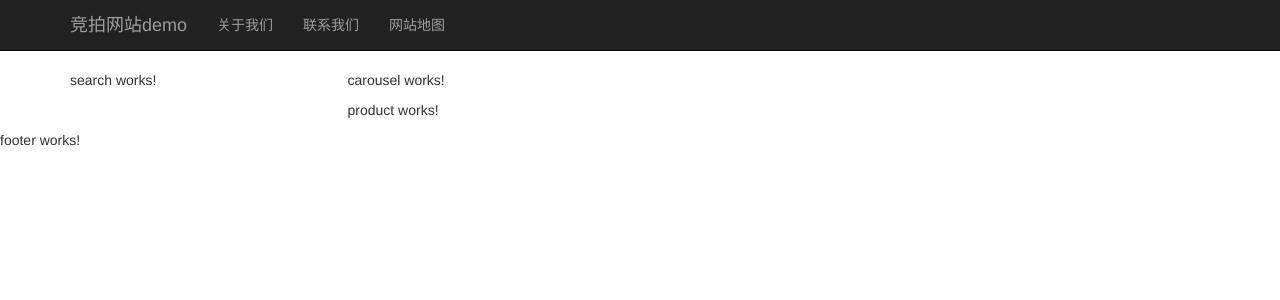
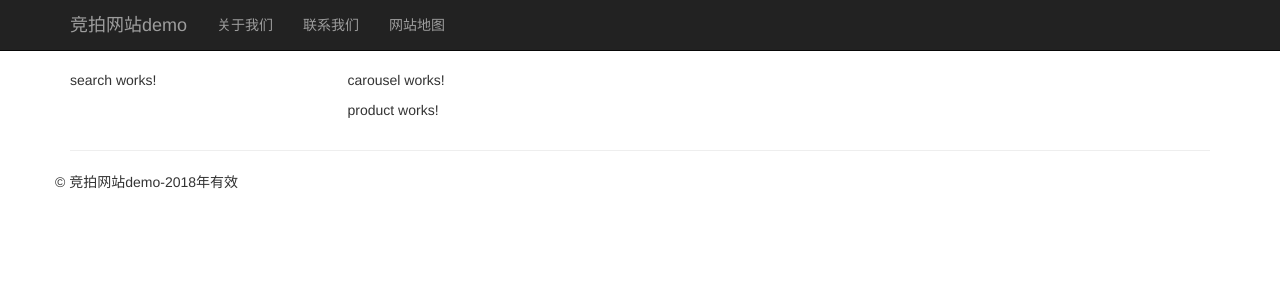
Before and after one commit to ZhangRuixin/LNAR, an Angular app in the folder LearnNgAndRedux/ClientApp/: page / in a window 1280 px wide. Shown: the top 300 px of the page. Built offline with nearby package versions, Linux system fonts and the light colour scheme.

Commit message:
footer模板

```diff
--- a/LearnNgAndRedux/ClientApp/src/app/footer/footer.component.html
+++ b/LearnNgAndRedux/ClientApp/src/app/footer/footer.component.html
@@ -1,3 +1,9 @@
-<p>
-  footer works!
-</p>
+<div class="container">
+  <hr>
+  <footer>
+    <div class="row">
+      <div class="col-lg-12"></div>
+      <p>&copy; 竞拍网站demo-{{year}}年有效</p>
+    </div>
+  </footer>
+</div>
--- a/LearnNgAndRedux/ClientApp/src/app/footer/footer.component.ts
+++ b/LearnNgAndRedux/ClientApp/src/app/footer/footer.component.ts
@@ -7,6 +7,7 @@ import { Component, OnInit } from '@angular/core';
 })
 export class FooterComponent implements OnInit {
 
+  year:number=(new Date()).getFullYear();
   constructor() { }
 
   ngOnInit() {
```
